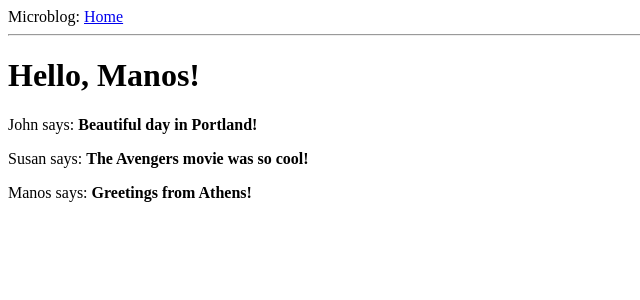
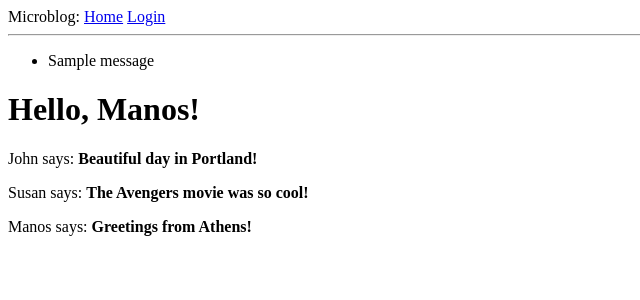
Before and after one commit to thirduncle/microblog, a Flask app: page / in a window 1280 px wide. Shown: the top 300 px of the page, without its empty margins (0-640 px from the left). Run offline with Flask 2, Linux system fonts and the light colour scheme; tables that the repository leaves empty hold one stand-in row (values such as "Sample post"); one stand-in notice (Sample message) is shown.

Commit message:
End of Chapter 3

```diff
--- a/app/__init__.py
+++ b/app/__init__.py
@@ -1,5 +1,7 @@
 from flask import Flask
+from config import  Config
 
 app = Flask(__name__) # variable
+app.config.from_object(Config)
 
 from app import routes # Refers to the app package
--- a/app/forms.py
+++ b/app/forms.py
@@ -2,7 +2,6 @@ from flask_wtf import FlaskForm
 from wtforms import StringField, PasswordField, BooleanField, SubmitField
 from wtforms.validators import DataRequired
 
-# A form class defines the fields of the form as class variables i.e. username, password etc.
 class LoginForm(FlaskForm):
     username = StringField('Username', validators=[DataRequired()])
     password = PasswordField('Password', validators=[DataRequired()])
--- a/app/routes.py
+++ b/app/routes.py
@@ -1,5 +1,6 @@
-from flask import render_template
+from flask import render_template, flash, redirect, url_for
 from app import app
+from app.forms import LoginForm
 
 @app.route('/')
 @app.route('/index')
@@ -18,5 +19,13 @@ def index():
             'body': 'Greetings from Athens!'
         }
     ]
+    return render_template('index.html', title='Das Home', user=user, posts=posts)
 
-    return render_template('index.html', title='Das Home', user=user, posts=posts)
+@app.route('/login', methods=['GET', 'POST'])
+def login():
+    form = LoginForm()
+    if form.validate_on_submit():
+        flash('Login requested for user {}, remember_me = {}'.format(
+            form.username.data, form.remember_me.data))
+        return redirect(url_for('index'))
+    return render_template(('login.html'), title='Sign In', form=form)
--- a/app/templates/base.html
+++ b/app/templates/base.html
@@ -7,8 +7,21 @@
         {% endif %}
     </head>
     <body>
-    <div>Microblog: <a href="/index">Home</a></div>
+        <div>
+            Microblog:
+            <a href="{{ url_for('index') }}">Home</a>
+            <a href="{{ url_for('login') }}">Login</a>
+        </div>
     <hr>
-    {% block test_content %}{% endblock %}
+    {% with messages = get_flashed_messages() %}
+    {% if messages %}
+    <ul>
+        {% for message in messages %}
+        <li>{{ message }}</li>
+        {% endfor %}
+    </ul>
+    {% endif %}
+    {% endwith %}
+    {% block content %}{% endblock %}
     </body>
 </html>
--- a/app/templates/index.html
+++ b/app/templates/index.html
@@ -1,6 +1,6 @@
 {% extends "base.html" %}
 
-{% block test_content %}
+{% block content %}
     <h1>Hello, {{ user.username }}!</h1>
     {% for post in posts %}
     <div><p>{{ post.author.username }} says: <b>{{ post.body }}</b></p></div>
```
Also changed, not shown: app/templates/login.html (+7 -13 lines).
